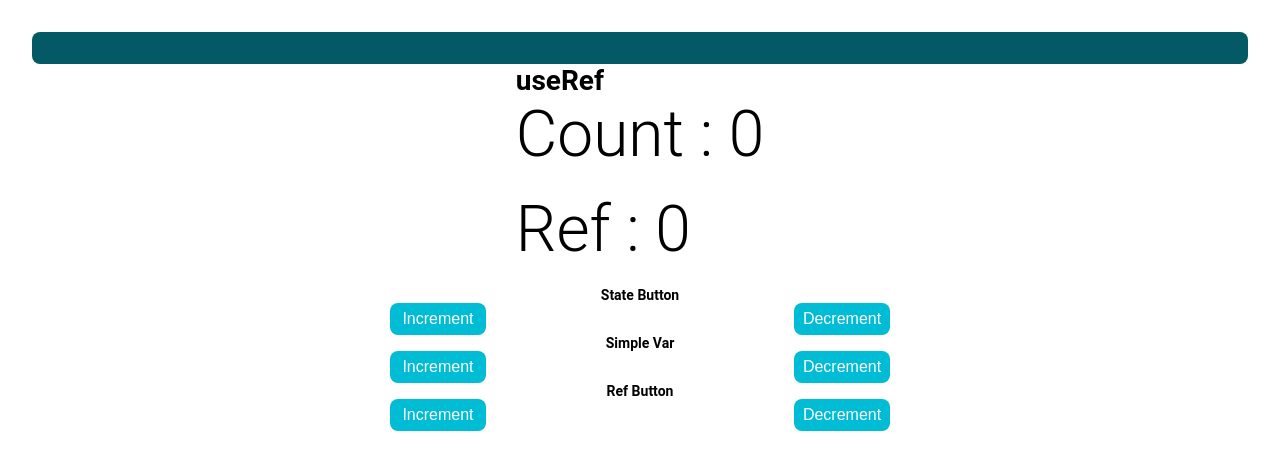
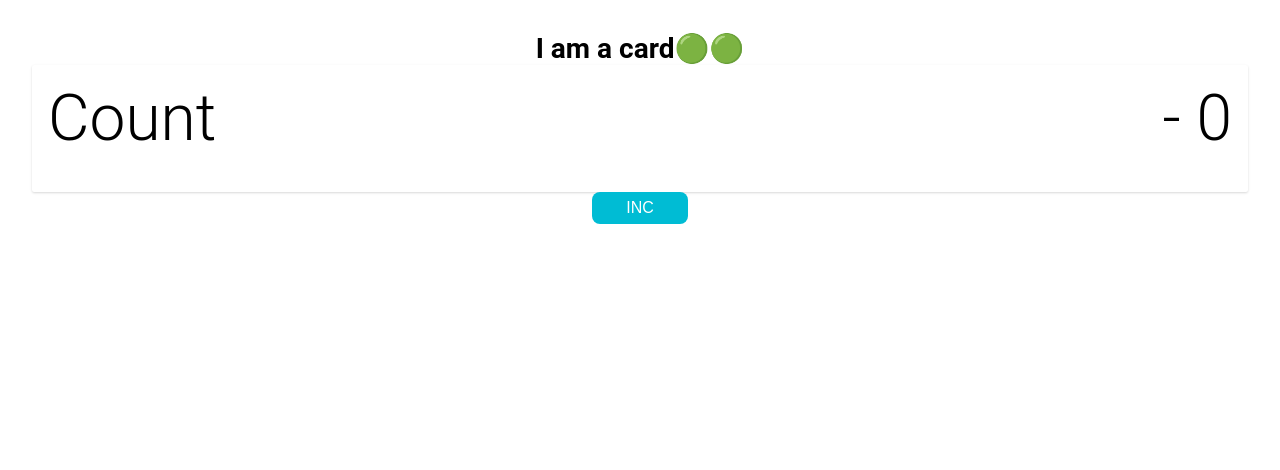
Before and after one commit to luv-jeri/React, a React (Create React App) app: page / in a window 1280 px wide. Shown: the top 470 px of the page. Built offline with nearby package versions, Linux system fonts and the light colour scheme.

Commit message:
Lifting up the state

```diff
--- a/src/App.js
+++ b/src/App.js
@@ -1,93 +1,22 @@
 import './App.css';
 import { useRef, useState, useEffect } from 'react';
-
+import Button from './components/Button';
+import Card from './components/Card';
 function App() {
   const [count, setCount] = useState(0);
-
-  const refVariable = useRef(0);
-
-  let simpleVar = 0;
-
-  console.log('RERENDER');
-  console.log('refVariable', refVariable);
-  console.log('count', count);
-  console.log('simpleVar', simpleVar);
-
-  console.log('document', document);
-  // ! DO NOT USE THIS
-  //   const nameInput = document.getElementById('name-input');
-  //   console.log('INPUT', nameInput); -> null
-  // nameInput.focus();
-
-  const inputRef = useRef(0);
-  console.log('inputRef', inputRef);
-  // focus on input
+  //setCount( pass some value to setCount )
+  const [card, setCard] = useState('');
 
   return (
     <div className='container'>
-      <input
-        id='name-input'
-        ref={inputRef}
-        value={inputRef.current.value}
-        onChange={(e) => {
-          inputRef.current = e.target.value;
-          console.log(inputRef);
+      <h1>{card}</h1>
+      <Card head={'Count'} value={count} setter={setCard} />
+      <Button
+        title={'INC'}
+        fun={() => {
+          setCount(count + 1);
         }}
       />
-      <div>
-        <h1>useRef</h1>
-        <h2>Count : {count}</h2>
-        <h2>Ref : {refVariable.current}</h2>
-      </div>
-      <>
-        <h4>State Button</h4>
-        <div className='btn-grp'>
-          <button onClick={() => setCount(count + 1)}>Increment</button>
-          <button onClick={() => setCount(count - 1)}>Decrement</button>
-        </div>
-      </>
-      <>
-        <h4>Simple Var</h4>
-        <div className='btn-grp'>
-          <button
-            onClick={() => {
-              simpleVar = simpleVar + 1;
-              console.log(simpleVar);
-            }}
-          >
-            Increment
-          </button>
-          <button
-            onClick={() => {
-              simpleVar = simpleVar - 1;
-              console.log(simpleVar);
-            }}
-          >
-            Decrement
-          </button>
-        </div>
-      </>
-      <>
-        <h4>Ref Button</h4>
-        <div className='btn-grp'>
-          <button
-            onClick={() => {
-              refVariable.current = refVariable.current + 1;
-              console.log(refVariable);
-            }}
-          >
-            Increment
-          </button>
-          <button
-            onClick={() => {
-              refVariable.current = refVariable.current - 1;
-              console.log(refVariable);
-            }}
-          >
-            Decrement
-          </button>
-        </div>
-      </>
     </div>
   );
 }
--- /dev/null
+++ b/src/components/Button.jsx
@@ -0,0 +1,14 @@
+import React from 'react';
+
+export default function Button({ title, fun }) {
+  console.log(fun);
+  return (
+    <button
+      onClick={() => {
+        fun();
+      }}
+    >
+      {title}
+    </button>
+  );
+}
--- /dev/null
+++ b/src/components/Card.jsx
@@ -0,0 +1,15 @@
+import React, { useState } from 'react';
+import './card.css';
+
+export default function Card({ head, value, setter }) {
+  const [card, setCard] = useState('I am a card🟢🟢');
+
+  setter(card);
+
+  return (
+    <div className='card'>
+      <h2>{head} </h2>
+      <h2>- {value} </h2>
+    </div>
+  );
+}
--- /dev/null
+++ b/src/components/card.css
@@ -0,0 +1,10 @@
+.card {
+  background-color: #fff;
+  border-radius: 2px;
+  box-shadow: 0 1px 3px 0 rgba(0, 0, 0, 0.1), 0 1px 2px 0 rgba(0, 0, 0, 0.06);
+  display: flex;
+  flex-direction: row;
+  justify-content: space-between;
+  padding: 1rem;
+  width: 100%;
+}
```
Also changed, not shown: src/components/button.css (added).
